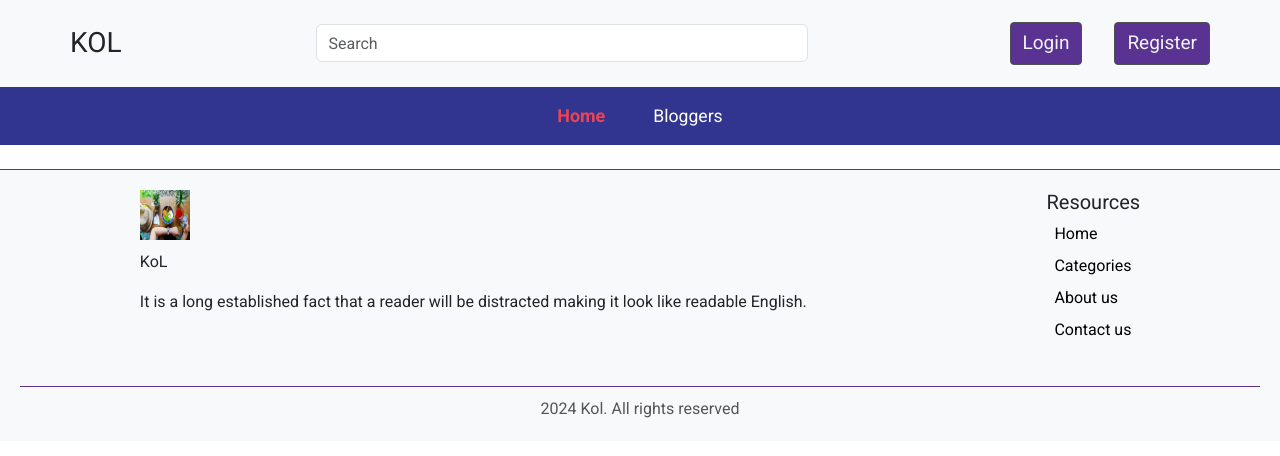
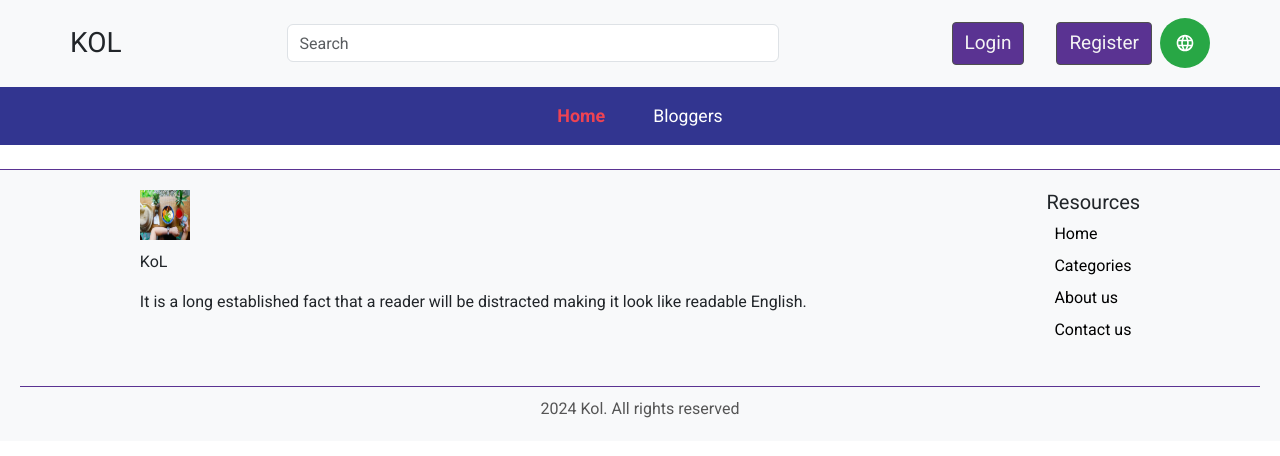
Before and after one commit to ehabyousef/kol, a React (Create React App) app: page /signuser in a window 1280 px wide. Shown: the top 456 px of the page. Built offline with nearby package versions, Linux system fonts and the light colour scheme.

Commit message:
language

```diff
--- a/src/component/Navbar.jsx
+++ b/src/component/Navbar.jsx
@@ -5,6 +5,7 @@ import { useDispatch, useSelector } from 'react-redux';
 import { getLoggedBlogger, getLoggedUser, logoutUser } from '../redux/slices/GetUser';
 import avatar from '../assets/avatar.avif';
 import { FaRegHeart } from "react-icons/fa6";
+import LanguageSelector from './languageSelector/LanguageSelector';
 function Navbar() {
     const [active, setActive] = useState('home');
     const navigate = useNavigate();
@@ -41,7 +42,7 @@ function Navbar() {
                         </form>
                     }
 
-                    <div className="d-flex align-items-center">
+                    <div className="d-flex align-items-center gap-2">
                         {displayData ?
                             <div className={style.userData}>
                                 {blogger ? '' :
@@ -69,10 +70,11 @@ function Navbar() {
                             </div>
                             :
                             <div className="d-flex gap-lg-3">
-                                <button className={`me-2 ${style.button}`} onClick={() => { navigate('/auth/login') }}>Login</button>
+                                <button className={`me-2 ${style.button} d-none d-md-block`} onClick={() => { navigate('/auth/login') }}>Login</button>
                                 <button className={`ms-2 ${style.button}`} onClick={() => { navigate('/auth') }}>Register</button>
                             </div>
                         }
+                        <LanguageSelector />
                     </div>
                 </div>
                 <div className="py-2" style={{ backgroundColor: "var(--blue)" }}>
--- /dev/null
+++ b/src/component/languageSelector/LanguageSelector.jsx
@@ -0,0 +1,56 @@
+import React, { useEffect } from 'react';
+import { useDispatch, useSelector } from "react-redux";
+import { switchToEnglish, switchToArabic, getLanguage } from "../../redux/slices/language";
+import style from './style.module.css';
+import { MdLanguage } from "react-icons/md";
+
+const langs = [
+    { code: 'en', lang: 'English' },
+    { code: 'ar', lang: 'Arabic' },
+];
+
+// Helper function to get the direction (LTR or RTL)
+const getDirection = (lng) => {
+    return lng === 'ar' ? 'rtl' : 'ltr';
+};
+
+export default function LanguageSelector() {
+    const dispatch = useDispatch();
+    const language = useSelector(getLanguage);
+
+    // Function to handle language change
+    const changeLanguage = (lng) => {
+        if (lng === 'en') {
+            dispatch(switchToEnglish());
+        } else if (lng === 'ar') {
+            dispatch(switchToArabic());
+        }
+    };
+
+    // Use effect to update document direction based on selected language
+    useEffect(() => {
+        document.body.dir = getDirection(language);
+    }, [language]);
+
+    return (
+        <>
+            <label className={style.popup}>
+                <input type="checkbox" />
+                <div tabIndex={0} className={style.burger}>
+                    <MdLanguage size={20} color='white' />
+                </div>
+                <nav className={style.popup_window}>
+                    <ul>
+                        {langs.map((x) => (
+                            <li key={x.code}>
+                                <button onClick={() => changeLanguage(x.code)}>
+                                    <span>{x.lang}</span>
+                                </button>
+                            </li>
+                        ))}
+                    </ul>
+                </nav>
+            </label>
+        </>
+    );
+}
--- /dev/null
+++ b/src/component/languageSelector/style.module.css
@@ -0,0 +1,179 @@
+.popup {
+  --burger-line-width: 1.125em;
+  --burger-line-height: 0.125em;
+  --burger-offset: 0.625em;
+  --burger-bg: #00bf63;
+  --burger-color: #333;
+  --burger-line-border-radius: 0.1875em;
+  --burger-diameter: 3.125em;
+  --burger-btn-border-radius: calc(var(--burger-diameter) / 2);
+  --burger-line-transition: 0.3s;
+  --burger-transition: all 0.1s ease-in-out;
+  --burger-hover-scale: 1.1;
+  --burger-active-scale: 0.95;
+  --burger-enable-outline-color: var(--burger-bg);
+  --burger-enable-outline-width: 0.125em;
+  --burger-enable-outline-offset: var(--burger-enable-outline-width);
+  /* nav */
+  --nav-padding-x: 0.25em;
+  --nav-padding-y: 0.625em;
+  --nav-border-radius: 0.375em;
+  --nav-border-color: #ccc;
+  --nav-border-width: 0.0625em;
+  --nav-shadow-color: rgba(0, 0, 0, 0.2);
+  --nav-shadow-width: 0 1px 5px;
+  --nav-bg: #eee;
+  --nav-font-family: "Poppins", sans-serif;
+  --nav-default-scale: 0.8;
+  --nav-active-scale: 1;
+  --nav-position-left: 0;
+  --nav-position-right: unset;
+  /* if you want to change sides just switch one property */
+  /* from properties to "unset" and the other to 0 */
+  /* title */
+  --nav-title-size: 0.625em;
+  --nav-title-color: #777;
+  --nav-title-padding-x: 1rem;
+  --nav-title-padding-y: 0.25em;
+  /* nav button */
+  --nav-button-padding-x: 1rem;
+  --nav-button-padding-y: 0.375em;
+  --nav-button-border-radius: 0.375em;
+  --nav-button-font-size: 17px;
+  --nav-button-hover-bg: #00bf63;
+  --nav-button-hover-text-color: #fff;
+  --nav-button-distance: 0.875em;
+  /* underline */
+  --underline-border-width: 0.0625em;
+  --underline-border-color: #ccc;
+  --underline-margin-y: 0.3125em;
+}
+
+/* popup settings 👆 */
+
+.popup {
+  display: inline-block;
+  text-rendering: optimizeLegibility;
+  position: relative;
+  margin: 0;
+  z-index: 1000;
+}
+
+.popup input {
+  display: none;
+}
+
+.burger {
+  display: flex;
+  position: relative;
+  align-items: center;
+  justify-content: center;
+  background: var(--green);
+  width: var(--burger-diameter);
+  height: var(--burger-diameter);
+  border-radius: var(--burger-btn-border-radius);
+  border: none;
+  cursor: pointer;
+  overflow: hidden;
+  transition: var(--burger-transition);
+  outline: var(--burger-enable-outline-width) solid transparent;
+  outline-offset: 0;
+}
+
+.popup_window {
+  transform: scale(var(--nav-default-scale));
+  visibility: hidden;
+  opacity: 0;
+  position: absolute;
+  padding: var(--nav-padding-y) var(--nav-padding-x);
+  background: var(--blue);
+  font-family: var(--nav-font-family);
+  color: var(--white);
+  border-radius: var(--nav-border-radius);
+  box-shadow: var(--nav-shadow-width) var(--nav-shadow-color);
+  border: var(--nav-border-width) solid var(--nav-border-color);
+  right: 0px;
+  transition: var(--burger-transition);
+  margin-top: 10px;
+}
+
+/* @media (max-width: 991px) {
+  .popup_window {
+    top: 0px;
+    left: 110%;
+    margin: 0;
+    padding: 0;
+  }
+  .popup_window ul {
+    display: flex;
+  }
+  .popup_window ul button {
+    padding: 5px !important;
+  }
+} */
+.popup_window ul {
+  margin: 0;
+  padding: 0;
+  list-style-type: none;
+}
+
+.popup_window ul button {
+  outline: none;
+  width: 100%;
+  border: none;
+  background: none;
+  display: flex;
+  align-items: center;
+  color: var(--white);
+  font-size: var(--nav-button-font-size);
+  padding: var(--nav-button-padding-y) var(--nav-button-padding-x);
+  white-space: nowrap;
+  border-radius: var(--nav-button-border-radius);
+  cursor: pointer;
+  column-gap: var(--nav-button-distance);
+}
+
+/* actions */
+
+.popup_window ul button:hover,
+.popup_window ul button:focus-visible,
+.popup_window ul button:hover svg,
+.popup_window ul button:focus-visible svg {
+  color: var(--text_white);
+  background: var(--green);
+}
+
+.burger:hover {
+  transform: scale(var(--burger-hover-scale));
+}
+
+.burger:active {
+  transform: scale(var(--burger-active-scale));
+}
+
+.burger:focus:not(:hover) {
+  outline-color: var(--burger-enable-outline-color);
+  outline-offset: var(--burger-enable-outline-offset);
+}
+
+.popup input:checked + .burger span:nth-child(1) {
+  top: 50%;
+  transform: translateY(-50%) rotate(45deg);
+}
+
+.popup input:checked + .burger span:nth-child(2) {
+  bottom: 50%;
+  transform: translateY(50%) rotate(-45deg);
+}
+
+.popup input:checked + .burger span:nth-child(3) {
+  transform: translateX(
+    calc(var(--burger-diameter) * -1 - var(--burger-line-width))
+  );
+}
+
+.popup input:checked ~ nav {
+  transform: scale(var(--nav-active-scale));
+  visibility: visible;
+  opacity: 1;
+}
--- a/src/component/navbar.module.css
+++ b/src/component/navbar.module.css
@@ -32,7 +32,7 @@
   margin-right: 20px;
   display: flex;
   align-items: center;
-  gap: 15px;
+  gap: 10px;
 }
 .userName {
   text-transform: capitalize;
--- a/src/pages/ProfileDash/Requested/Requested.jsx
+++ b/src/pages/ProfileDash/Requested/Requested.jsx
@@ -62,9 +62,9 @@ function Requested() {
                 <h3>Requested</h3>
                 {/* Handle loading or no campaign states */}
                 {blogger ? (
-                    requestedBloggerCamp?.length === 0 ? 'No requested campaigns.' : ''
+                    requestedBloggerCamp?.length === 0 ? 'loading...' : ''
                 ) : (
-                    user ? (requestedCamp?.length === 0 ? 'No requested campaigns.' : '') : ''
+                    user ? (requestedCamp?.length === 0 ? 'loading...' : '') : ''
                 )}
                 {blogger ? (
                     requestedBloggerCamp.length > 0 && requestedBloggerCamp.map((camp, ind) => (
--- /dev/null
+++ b/src/redux/slices/language.jsx
@@ -0,0 +1,22 @@
+import { createSlice } from "@reduxjs/toolkit";
+
+const initialState = {
+  language: "en",
+};
+
+const languageSlice = createSlice({
+  name: "language",
+  initialState,
+  reducers: {
+    switchToEnglish: (state) => {
+      state.language = "en";
+    },
+    switchToArabic: (state) => {
+      state.language = "ar";
+    },
+  },
+});
+
+export const { switchToEnglish, switchToArabic } = languageSlice.actions;
+export const getLanguage = (state) => state.language.language;
+export default languageSlice.reducer;
--- a/src/redux/store.jsx
+++ b/src/redux/store.jsx
@@ -5,6 +5,7 @@ import Category from "./slices/Category";
 import userReducer from "./slices/GetUser";
 import favourite from "./slices/favourite";
 import Campagins from "./slices/Campagins";
+import language from "./slices/language";
 const store = configureStore({
     reducer: {
         signupUser: UserUP,
@@ -12,7 +13,8 @@ const store = configureStore({
         Category: Category,
         user: userReducer,
         fav: favourite,
-        campagin: Campagins
+        campagin: Campagins,
+         language: language,
 
     },
 });
```
Also changed, not shown: 1 other file (tests, documents, lock files or other folders).
